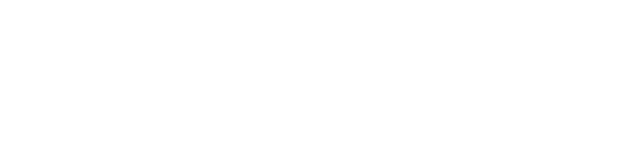
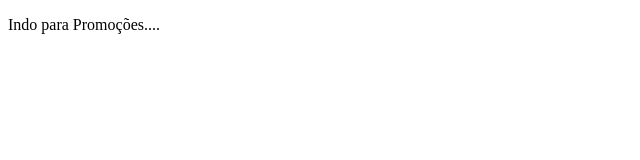
Before and after one commit to carlosnegociodigital/promoshopeebr, a plain HTML site: page index.html in a window 1280 px wide. Shown: the whole page, without its empty margins (0-640 px from the left). Drawn offline with Linux system fonts and the light colour scheme.

Commit message:
Atualizar o index.html

```diff
--- a/index.html
+++ b/index.html
@@ -28,5 +28,5 @@
 
 </head>
 
-
+<body> <p> Indo para Promoções....</p>
 </html>
```
